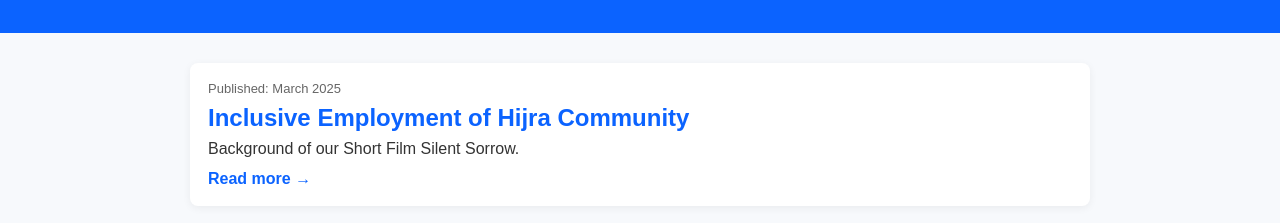
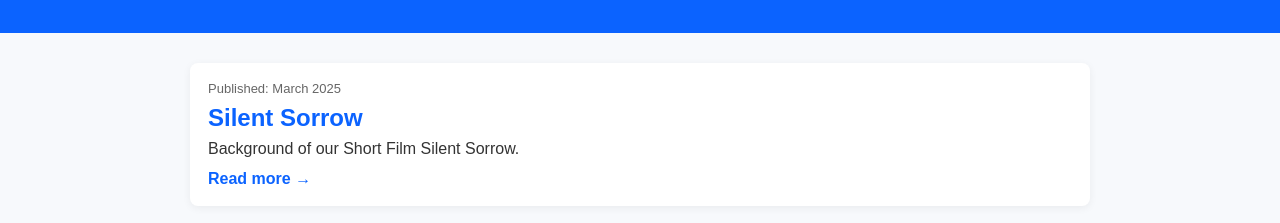
Before and after one commit to YOUniversebd/YOUniverse, a plain HTML site: page blog.html in a window 1280 px wide. Shown: the part 121-344 px from the top of the page. Drawn offline with Linux system fonts and the light colour scheme.

Commit message:
Update blog.html

```diff
--- a/blog.html
+++ b/blog.html
@@ -25,7 +25,7 @@
     <!-- পোস্ট কার্ড (নকল করে নতুন পোস্ট যোগ করো) -->
     <div class="post">
       <div class="meta">Published: March 2025</div>
-      <h2>Inclusive Employment of Hijra Community</h2>
+      <h2>Silent Sorrow</h2>
       <p>Background of our Short Film Silent Sorrow.</p>
       <a href="post-SilentSorrow.html" class="readmore">Read more →</a>
     </div>
```
